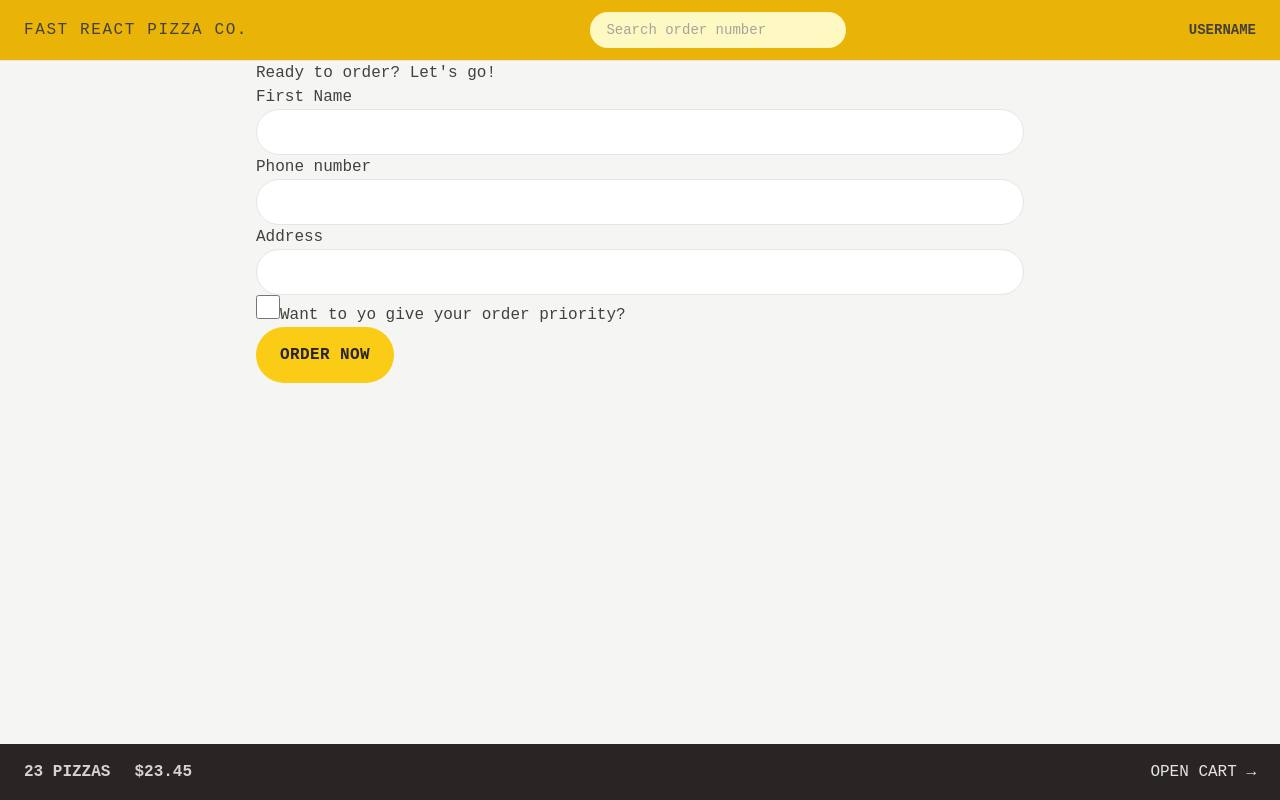
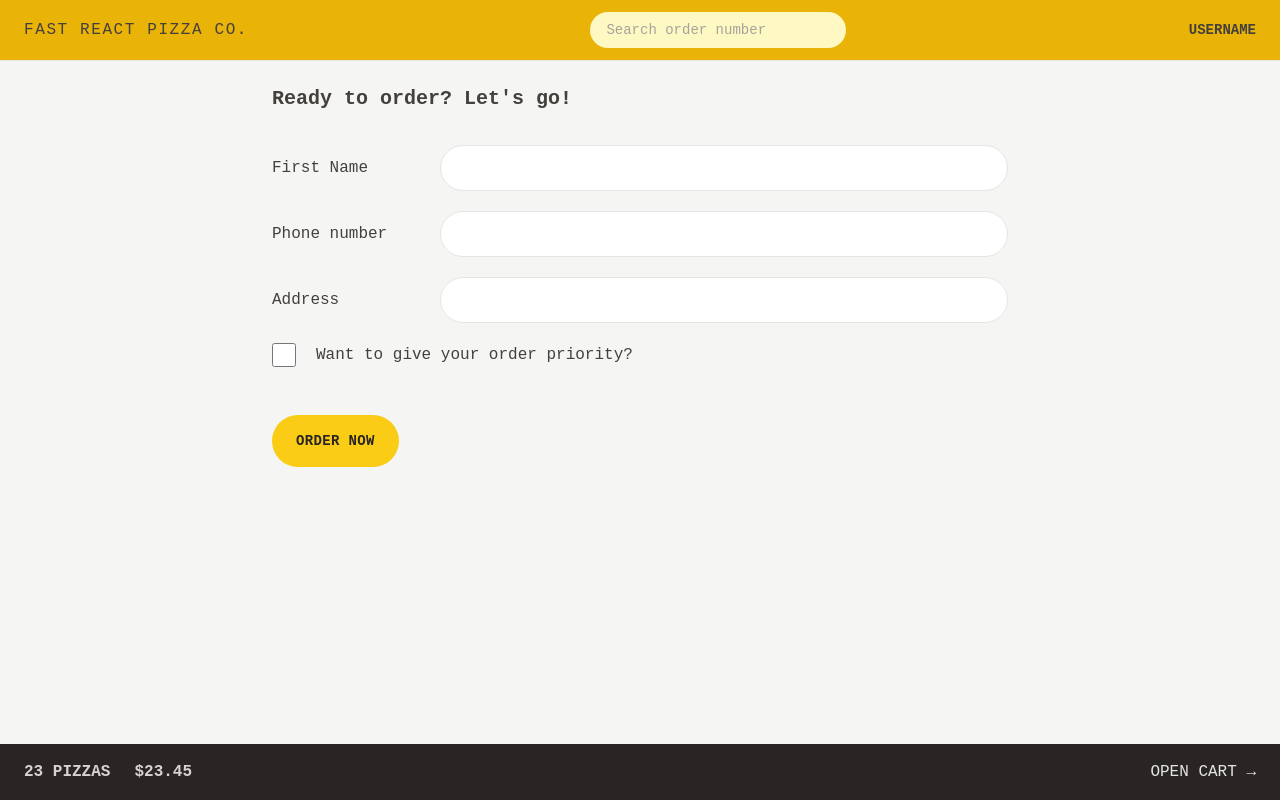
Before and after one commit to BenceM/fast-react-pizza-co, a React (Vite) app: page /order/new in a window 1280 px wide. Built offline with nearby package versions, Linux system fonts and the light colour scheme.

Commit message:
order form styling

```diff
--- a/src/features/order/CreateOrder.jsx
+++ b/src/features/order/CreateOrder.jsx
@@ -39,31 +39,40 @@
   const isSubmitting = navigation.state === "submitting";
   const formErrors = useActionData();
   return (
-    <div>
-      <h2>Ready to order? Let's go!</h2>
+    <div className="px-4 py-6">
+      <h2 className="mb-8 text-xl font-semibold">Ready to order? Let's go!</h2>
 
       <Form method="POST">
-        <div>
-          <label>First Name</label>
-          <input className="input" type="text" name="customer" required />
+        <div className="mb-5 flex flex-col gap-2 sm:flex-row sm:items-center">
+          <label className="sm:basis-40">First Name</label>
+          <input className="input grow" type="text" name="customer" required />
         </div>
 
-        <div>
-          <label>Phone number</label>
-          <div>
-            <input className="input" type="tel" name="phone" required />
-          </div>
-          {formErrors?.phone && <p>{formErrors.phone}</p>}
-        </div>
-
-        <div>
-          <label>Address</label>
-          <div>
-            <input type="text" name="address" required className="input" />
+        <div className="mb-5 flex flex-col gap-2 sm:flex-row sm:items-center">
+          <label className="sm:basis-40">Phone number</label>
+          <div className="grow">
+            <input className="input w-full" type="tel" name="phone" required />
+            {formErrors?.phone && (
+              <p className="mt-2 rounded-md bg-red-100 p-2 text-xs text-red-700">
+                {formErrors.phone}
+              </p>
+            )}
           </div>
         </div>
 
-        <div>
+        <div className="mb-5 flex flex-col gap-2 sm:flex-row sm:items-center">
+          <label className="sm:basis-40">Address</label>
+          <div className="grow">
+            <input
+              type="text"
+              name="address"
+              required
+              className="input w-full"
+            />
+          </div>
+        </div>
+
+        <div className="mb-12 flex items-center gap-5  ">
           <input
             type="checkbox"
             name="priority"
@@ -72,7 +81,9 @@
             // value={withPriority}
             // onChange={(e) => setWithPriority(e.target.checked)}
           />
-          <label htmlFor="priority">Want to yo give your order priority?</label>
+          <label htmlFor="priority" className="font-medium">
+            Want to give your order priority?
+          </label>
         </div>
 
         <div>
--- a/src/index.css
+++ b/src/index.css
@@ -4,7 +4,7 @@
 
 @layer components {
   .input {
-    @apply w-full rounded-full border border-stone-200 px-4 py-2 text-sm transition-all duration-300 placeholder:text-stone-400 focus:outline-none focus:ring focus:ring-yellow-400 md:px-6 md:py-3;
+    @apply rounded-full border border-stone-200 px-4 py-2 text-sm transition-all duration-300 placeholder:text-stone-400 focus:outline-none focus:ring focus:ring-yellow-400 md:px-6 md:py-3;
   }
   .loader {
     width: 45px;
--- a/src/ui/Button.jsx
+++ b/src/ui/Button.jsx
@@ -3,7 +3,7 @@
 
 function Button({ children, disabled, to, type }) {
   const base =
-    "inline-block rounded-full bg-yellow-400  font-semibold uppercase tracking-wide text-stone-800 transition-colors duration-300 hover:bg-yellow-300 focus:bg-yellow-300 focus:outline-none focus:ring focus:ring-yellow-300 focus:ring-offset-2 disabled:cursor-not-allowed";
+    "inline-block text-sm rounded-full bg-yellow-400  font-semibold uppercase tracking-wide text-stone-800 transition-colors duration-300 hover:bg-yellow-300 focus:bg-yellow-300 focus:outline-none focus:ring focus:ring-yellow-300 focus:ring-offset-2 disabled:cursor-not-allowed";
   const styles = {
     primary: base + " px-4 py-3 md:px-6 md:py-4",
     small: base + " px-4 py-2 sm md:px-5 md:py-2.5 text-xs",
```
Also changed, not shown: index.html (+4 -1 lines).
